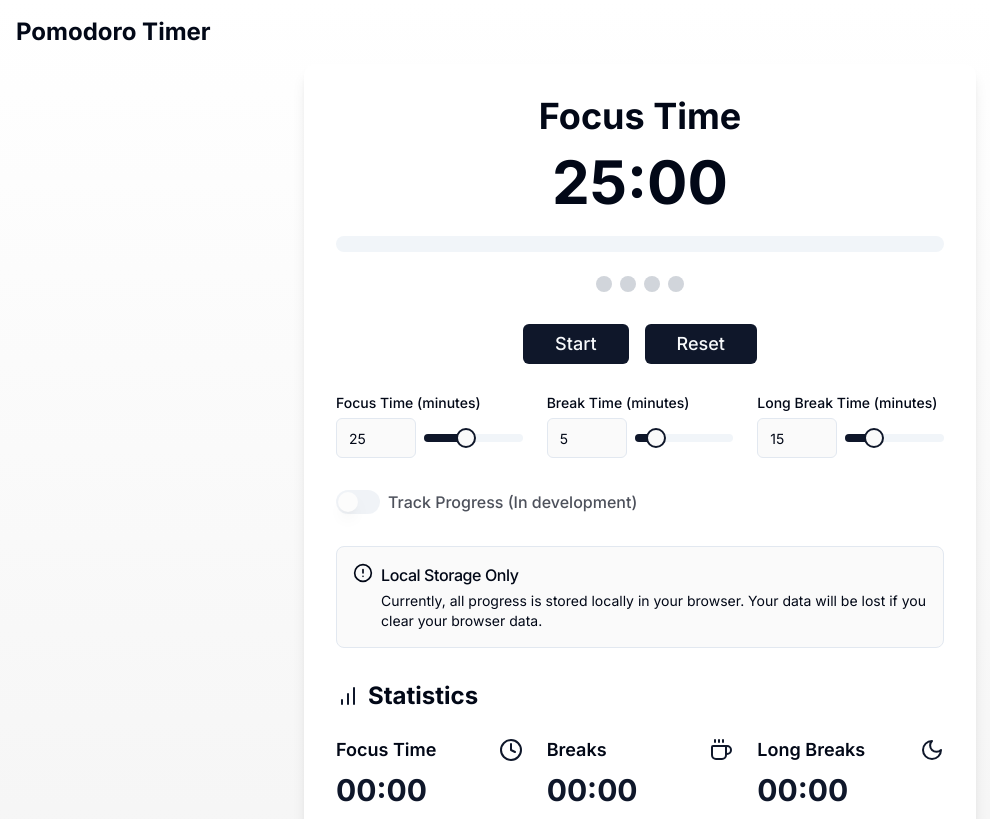
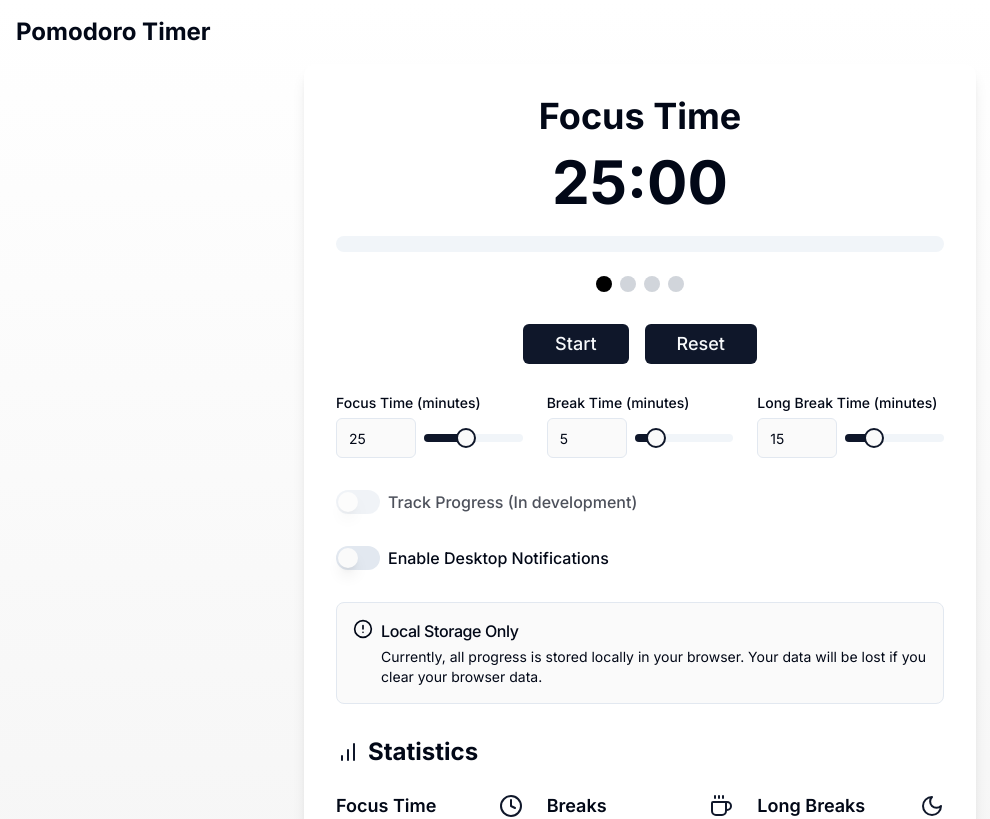
Before and after one commit to tomikng/pomodoro, a Next.js app: page / in a window 1280 px wide. Shown: the top 819 px of the page, without its empty margins (0-990 px from the left). Built offline with nearby package versions, Linux system fonts and the light colour scheme.

Commit message:
feat: add basic notification

```diff
--- a/components/PomodoroTimer.tsx
+++ b/components/PomodoroTimer.tsx
@@ -32,13 +32,26 @@ export default function PomodoroTimer() {
   const [totalBreakTime, setTotalBreakTime] = useState<number>(0)
   const [totalLongBreakTime, setTotalLongBreakTime] = useState<number>(0)
   const [showAlert, setShowAlert] = useState<boolean>(false)
+  const [_, setIsTabActive] = useState<boolean>(true)
 
   const timerRef = useRef<HTMLDivElement>(null)
   const dotsRef = useRef<HTMLDivElement>(null)
-  const audioRef = useRef<HTMLAudioElement | null>(null)
+  const audioContextRef = useRef<AudioContext | null>(null)
+  const originalTitle = useRef<string>(document.title)
 
   useEffect(() => {
-    audioRef.current = new Audio('/alert-sound.mp3') // Make sure to add this sound file to your public folder
+    audioContextRef.current = new (window.AudioContext ||
+      (window as any).webkitAudioContext)()
+
+    const handleVisibilityChange = () => {
+      setIsTabActive(!document.hidden)
+    }
+
+    document.addEventListener('visibilitychange', handleVisibilityChange)
+
+    return () => {
+      document.removeEventListener('visibilitychange', handleVisibilityChange)
+    }
   }, [])
 
   useEffect(() => {
@@ -50,6 +63,9 @@ export default function PomodoroTimer() {
         else if (sessionCount % 4 === 0)
           setTotalLongBreakTime((prev) => prev + 1)
         else setTotalBreakTime((prev) => prev + 1)
+
+        // Update page title
+        document.title = `(${formatTime(timeLeft - 1)}) ${originalTitle.current}`
       }, 1000)
     } else if (timeLeft === 0) {
       handleSessionEnd()
@@ -95,10 +111,42 @@ export default function PomodoroTimer() {
 
   const handleSessionEnd = (): void => {
     setIsRunning(false)
-    if (audioRef.current) {
-      audioRef.current.play()
+    playAlertSound()
+    showNotification()
+    setShowAlert(true)
+    document.title = `Timer Ended! - ${originalTitle.current}`
+  }
+
+  const playAlertSound = () => {
+    if (audioContextRef.current) {
+      const oscillator = audioContextRef.current.createOscillator()
+      oscillator.type = 'sine'
+      oscillator.frequency.setValueAtTime(
+        440,
+        audioContextRef.current.currentTime
+      ) // A4 note
+      oscillator.connect(audioContextRef.current.destination)
+      oscillator.start()
+      oscillator.stop(audioContextRef.current.currentTime + 1) // Play for 1 second
     }
-    setShowAlert(true)
+  }
+
+  const showNotification = () => {
+    if ('Notification' in window && Notification.permission === 'granted') {
+      new Notification('Pomodoro Timer', {
+        body: isBreak ? 'Break time is over!' : 'Focus session completed!',
+        icon: '/path-to-your-icon.png', // Add an appropriate icon
+      })
+    } else if (
+      'Notification' in window &&
+      Notification.permission !== 'denied'
+    ) {
+      Notification.requestPermission().then((permission) => {
+        if (permission === 'granted') {
+          showNotification()
+        }
+      })
+    }
   }
 
   const toggleTimer = (): void => setIsRunning(!isRunning)
@@ -169,7 +217,7 @@ export default function PomodoroTimer() {
   }
 
   const handleAddFiveMinutes = () => {
-    setTimeLeft((prev) => prev + 4 * 60)
+    setTimeLeft((prev) => prev + 5 * 60)
     setShowAlert(false)
     setIsRunning(true)
   }
@@ -192,6 +240,12 @@ export default function PomodoroTimer() {
     setIsRunning(true)
   }
 
+  const getDotColor = (index: number) => {
+    if (index < sessionCount % 4) return 'bg-green-500'
+    if (index === sessionCount % 4) return 'bg-black'
+    return 'bg-gray-300'
+  }
+
   return (
     <div className="max-w-2xl mx-auto p-4 md:p-8 space-y-6 md:space-y-8 bg-white rounded-xl shadow-lg">
       <div className="text-center">
@@ -212,9 +266,7 @@ export default function PomodoroTimer() {
           {[...Array(4)].map((_, i) => (
             <div
               key={i}
-              className={`w-3 h-3 md:w-4 md:h-4 rounded-full ${
-                i < sessionCount % 4 ? 'bg-green-500' : 'bg-gray-300'
-              }`}
+              className={`w-3 h-3 md:w-4 md:h-4 rounded-full ${getDotColor(i)}`}
             />
           ))}
         </div>
@@ -325,6 +377,21 @@ export default function PomodoroTimer() {
         </Label>
       </div>
 
+      <div className="flex items-center space-x-2">
+        <Switch
+          id="notifications"
+          checked={Notification.permission === 'granted'}
+          onCheckedChange={() => {
+            if (Notification.permission !== 'denied') {
+              Notification.requestPermission()
+            }
+          }}
+        />
+        <Label htmlFor="notifications" className="text-sm md:text-base">
+          Enable Desktop Notifications
+        </Label>
+      </div>
+
       <Alert>
         <AlertCircle className="h-4 w-4 md:h-5 md:w-5" />
         <AlertTitle className="text-sm md:text-base">
```
